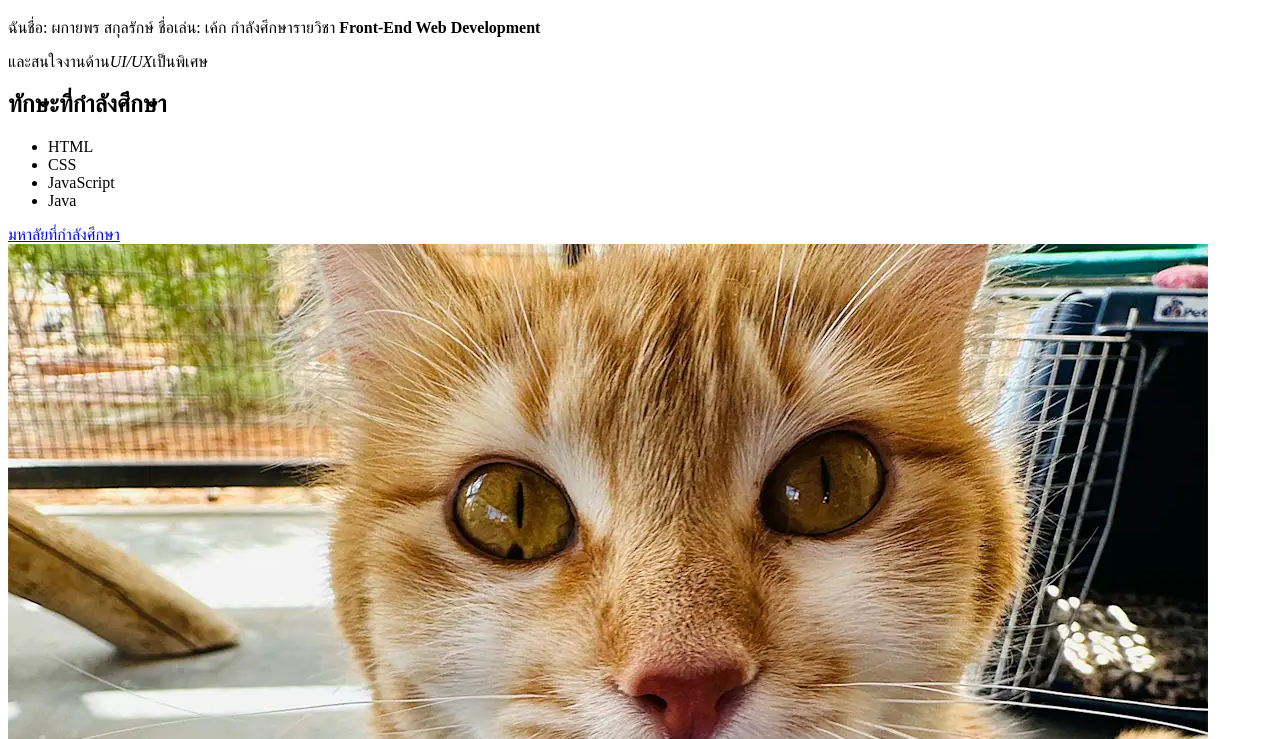
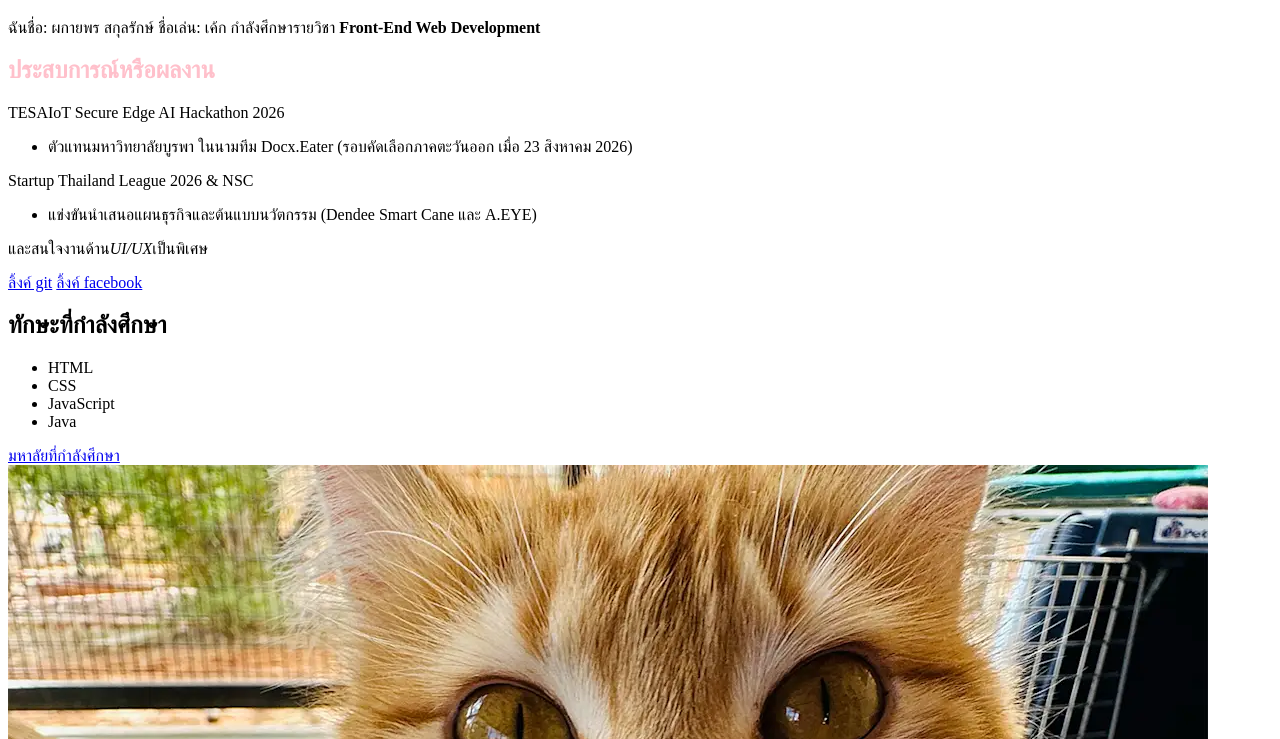
Before and after one commit to 68160018-dotcom/88726065, a plain HTML site: page my-first-website/index.html in a window 1280 px wide. Shown: the part 61-800 px from the top of the page. Drawn offline with Linux system fonts and the light colour scheme.

Commit message:
Update 3

```diff
--- a/my-first-website/index.html
+++ b/my-first-website/index.html
@@ -9,10 +9,21 @@
     <h1 style="color: orange;">พอร์ตโฟลิโอของฉัน</h1>
     <p>ฉันชื่อ: ผกายพร สกุลรักษ์ ชื่อเล่น: เค้ก กำลังศึกษารายวิชา <strong>Front-End Web Development</strong>
     </p>
+    <h2 style="color: pink;">ประสบการณ์หรือผลงาน</h2>
+    <p>TESAIoT Secure Edge AI Hackathon 2026</p>
+    <ul>
+        <li>ตัวแทนมหาวิทยาลัยบูรพา ในนามทีม Docx.Eater (รอบคัดเลือกภาคตะวันออก เมื่อ 23 สิงหาคม 2026)</li>
+    </ul>
+    <p>Startup Thailand League 2026 &amp; NSC</p>
+    <ul>
+        <li>แข่งขันนำเสนอแผนธุรกิจและต้นแบบนวัตกรรม (Dendee Smart Cane และ A.EYE)</li>
+    </ul>
     <p>
         และสนใจงานด้าน<em>UI/UX</em>เป็นพิเศษ
 
     </p>
+    <a href="https://github.com/68160018-dotcom/88726065.git">ลิ้งค์ git</a>
+    <a href="https://www.facebook.com/pakaiporn.sakunrak/?locale=th_TH">ลิ้งค์ facebook</a>
     <h2> <strong>ทักษะที่กำลังศึกษา</strong></h2>
     <ul>
         <li>HTML</li>
```
